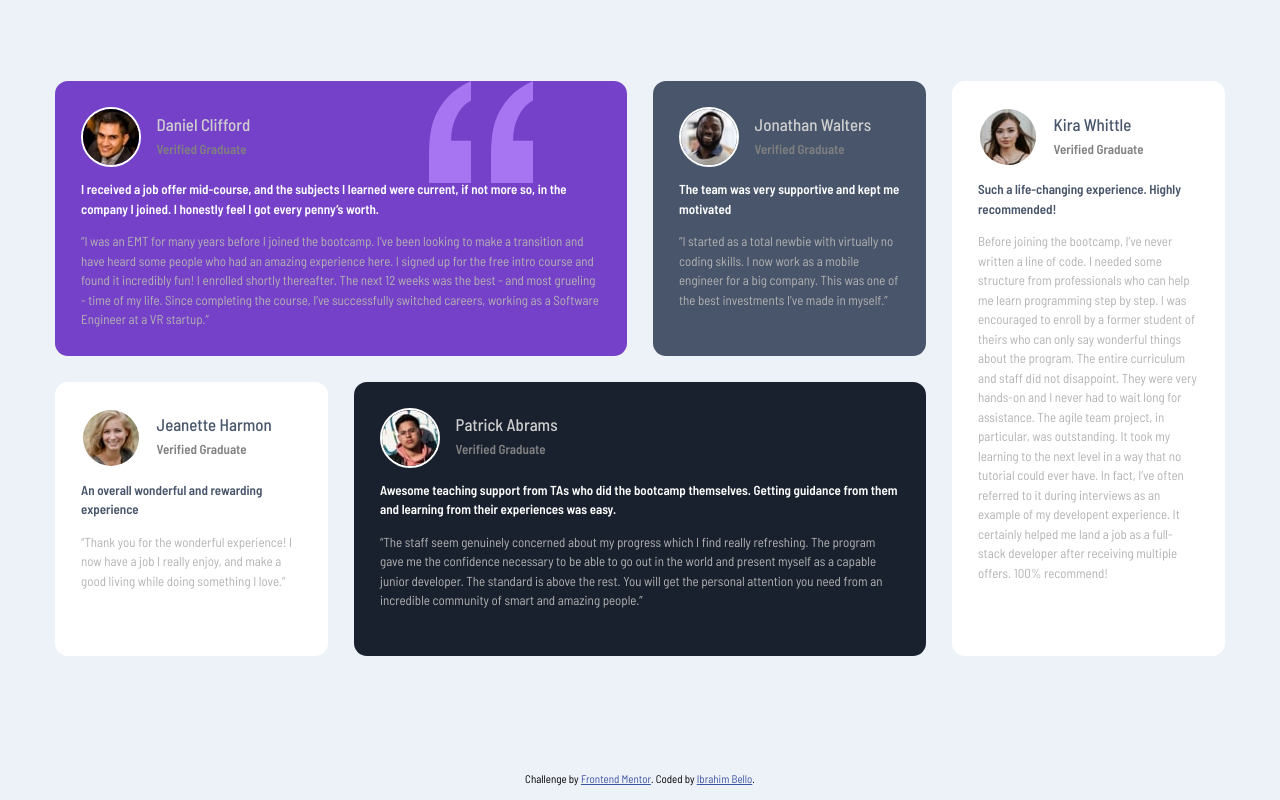
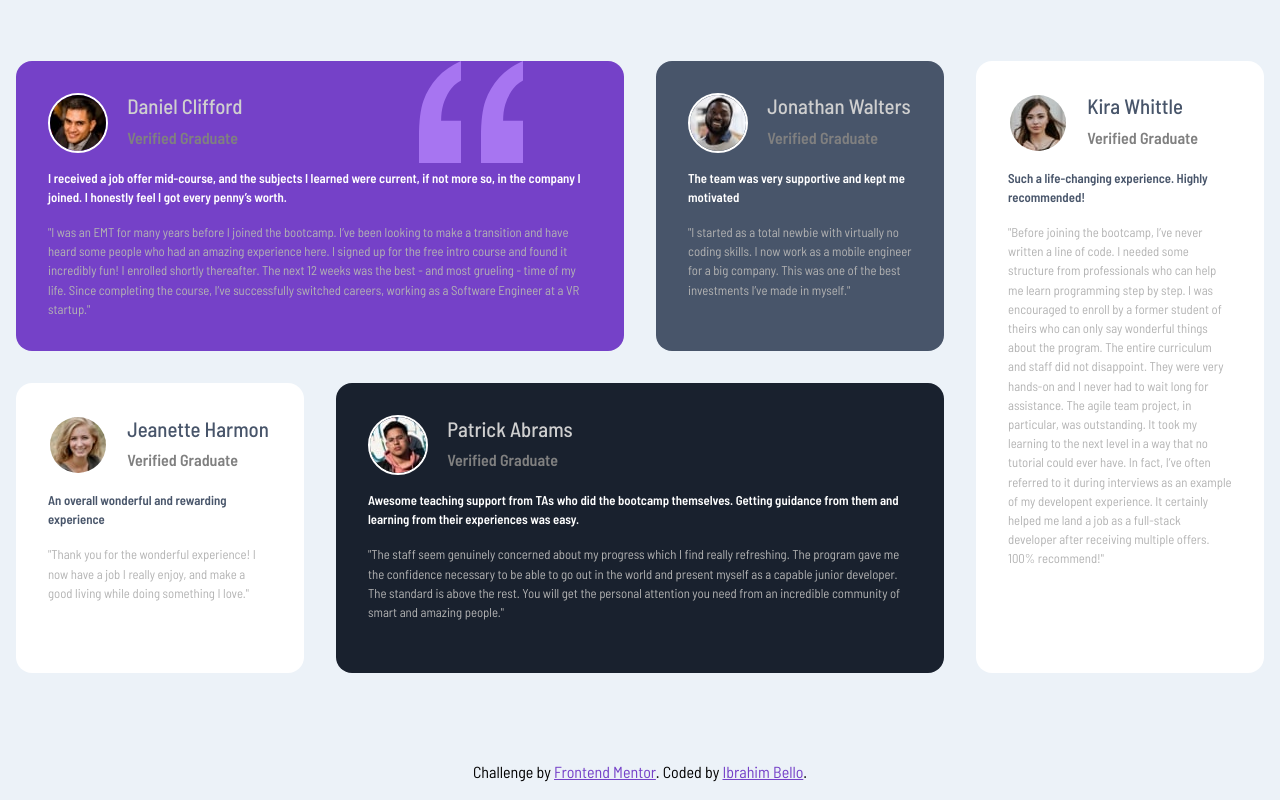
Before and after one commit to repro123/Testimonial-Grid-Section, a plain HTML site: page index.html in a window 1280 px wide. Drawn offline with Linux system fonts and the light colour scheme.

Commit message:
refactored

```diff
--- a/index.html
+++ b/index.html
@@ -17,34 +17,23 @@
     />
     <link rel="stylesheet" href="style.css" />
     <title>Frontend Mentor | Testimonials Grid Section</title>
-
-    <!-- Feel free to remove these styles or customise in your own stylesheet 👍 -->
-    <style>
-      .attribution {
-        font-size: 11px;
-        text-align: center;
-      }
-      .attribution a {
-        color: hsl(228, 45%, 44%);
-      }
-    </style>
   </head>
   <body>
     <main>
       <h1 class="sr-only">Testimonials Page</h1>
       <div class="c-card-container">
         <figure class="c-card-container__grid-item item-1">
-          <div>
+          <figcaption>
             <img
               src="./images/image-daniel.jpg"
               alt="Daniel Clifford"
               class="gird-item__profile-picture"
             />
-            <figcaption class="gird-item__profile-details">
+            <div class="gird-item__profile-details">
               <h2>Daniel Clifford</h2>
               <p>Verified Graduate</p>
+            </div>
           </figcaption>
-          </div>
           <blockquote class="grid-item__quote">
             <p class="quote-1">
               I received a job offer mid-course, and the subjects I learned were
@@ -52,82 +41,74 @@
               I got every penny’s worth.
             </p>
             <p class="quote-2">
-              <q
-                >I was an EMT for many years before I joined the bootcamp. I’ve
+              "I was an EMT for many years before I joined the bootcamp. I’ve
               been looking to make a transition and have heard some people who
               had an amazing experience here. I signed up for the free intro
-                course and found it incredibly fun! I enrolled shortly
-                thereafter. The next 12 weeks was the best - and most grueling -
-                time of my life. Since completing the course, I’ve successfully
-                switched careers, working as a Software Engineer at a VR
-                startup.</q
-              >
+              course and found it incredibly fun! I enrolled shortly thereafter.
+              The next 12 weeks was the best - and most grueling - time of my
+              life. Since completing the course, I’ve successfully switched
+              careers, working as a Software Engineer at a VR startup."
             </p>
           </blockquote>
         </figure>
 
         <figure class="c-card-container__grid-item item-2">
-          <div>
+          <figcaption>
             <img
               src="./images/image-jonathan.jpg"
               alt="Jonathan Walters"
               class="gird-item__profile-picture"
             />
-            <figcaption class="gird-item__profile-details">
+            <div class="gird-item__profile-details">
               <h2>Jonathan Walters</h2>
               <p>Verified Graduate</p>
+            </div>
           </figcaption>
-          </div>
           <blockquote class="grid-item__quote">
             <p class="quote-1">
               The team was very supportive and kept me motivated
             </p>
             <p class="quote-2">
-              <q
-                >I started as a total newbie with virtually no coding skills. I
+              "I started as a total newbie with virtually no coding skills. I
               now work as a mobile engineer for a big company. This was one of
-                the best investments I’ve made in myself.</q
-              >
+              the best investments I’ve made in myself."
             </p>
           </blockquote>
         </figure>
 
         <figure class="c-card-container__grid-item item-3">
-          <div>
+          <figcaption>
             <img
               src="./images/image-jeanette.jpg"
               alt="Jeanette Harmon"
               class="gird-item__profile-picture"
             />
-            <figcaption class="gird-item__profile-details">
+            <div class="gird-item__profile-details">
               <h2>Jeanette Harmon</h2>
               <p>Verified Graduate</p>
+            </div>
           </figcaption>
-          </div>
           <blockquote class="grid-item__quote">
             <p class="quote-1">An overall wonderful and rewarding experience</p>
             <p class="quote-2">
-              <q
-                >Thank you for the wonderful experience! I now have a job I
-                really enjoy, and make a good living while doing something I
-                love.</q
-              >
+              "Thank you for the wonderful experience! I now have a job I really
+              enjoy, and make a good living while doing something I love."
             </p>
           </blockquote>
         </figure>
 
         <figure class="c-card-container__grid-item item-4">
-          <div>
+          <figcaption>
             <img
               src="./images/image-patrick.jpg"
               alt="Patrick Abrams"
               class="gird-item__profile-picture"
             />
-            <figcaption class="gird-item__profile-details">
+            <div class="gird-item__profile-details">
               <h2>Patrick Abrams</h2>
               <p>Verified Graduate</p>
+            </div>
           </figcaption>
-          </div>
           <blockquote class="grid-item__quote">
             <p class="quote-1">
               Awesome teaching support from TAs who did the bootcamp themselves.
@@ -135,36 +116,34 @@
               easy.
             </p>
             <p class="quote-2">
-              <q
-                >The staff seem genuinely concerned about my progress which I
-                find really refreshing. The program gave me the confidence
-                necessary to be able to go out in the world and present myself
-                as a capable junior developer. The standard is above the rest.
-                You will get the personal attention you need from an incredible
-                community of smart and amazing people.</q
-              >
+              "The staff seem genuinely concerned about my progress which I find
+              really refreshing. The program gave me the confidence necessary to
+              be able to go out in the world and present myself as a capable
+              junior developer. The standard is above the rest. You will get the
+              personal attention you need from an incredible community of smart
+              and amazing people."
             </p>
           </blockquote>
         </figure>
 
         <figure class="c-card-container__grid-item item-5">
-          <div>
+          <figcaption>
             <img
               src="./images/image-kira.jpg"
               alt="Kira Whittle"
               class="gird-item__profile-picture"
             />
-            <figcaption class="gird-item__profile-details">
+            <div class="gird-item__profile-details">
               <h2>Kira Whittle</h2>
               <p>Verified Graduate</p>
+            </div>
           </figcaption>
-          </div>
           <blockquote class="grid-item__quote">
             <p class="quote-1">
               Such a life-changing experience. Highly recommended!
             </p>
             <p class="quote-2">
-              Before joining the bootcamp, I’ve never written a line of code. I
+              "Before joining the bootcamp, I’ve never written a line of code. I
               needed some structure from professionals who can help me learn
               programming step by step. I was encouraged to enroll by a former
               student of theirs who can only say wonderful things about the
@@ -175,7 +154,7 @@
               have. In fact, I’ve often referred to it during interviews as an
               example of my developent experience. It certainly helped me land a
               job as a full-stack developer after receiving multiple offers.
-              100% recommend!
+              100% recommend!"
             </p>
           </blockquote>
         </figure>
--- a/style.css
+++ b/style.css
@@ -100,9 +100,6 @@ textarea:not([rows]) {
   white-space: nowrap;
   border: 0;
 }
-html {
-  font-size: 13px;
-}
 :root {
   --Moderate-violet: hsl(263, 55%, 52%);
   --Very-dark-grayish-blue: hsl(217, 19%, 35%);
@@ -124,7 +121,7 @@ body {
 }
 main {
   width: 100%;
-  max-width: 26rem;
+  max-width: 23.4375rem;
 }
 .c-card-container {
   width: 100%;
@@ -136,7 +133,7 @@ main {
   padding: 2rem;
   border-radius: 1rem;
 }
-.c-card-container__grid-item div {
+.c-card-container__grid-item figcaption {
   display: flex;
   align-items: center;
   justify-content: flex-start;
@@ -167,11 +164,11 @@ main {
 .quote-1 {
   color: var(--white);
   font-weight: 600;
-  font-size: 1rem;
+  font-size: 0.8rem;
 }
 .quote-2 {
   margin-top: 1rem;
-  font-size: 1rem;
+  font-size: 0.8rem;
   color: var(--Light-gray-quote);
 }
 .item-1 {
@@ -215,7 +212,7 @@ main {
     grid-column: 1/3;
   }
 }
-@media (min-width: 1000px) {
+@media (min-width: 62.5rem) {
   main {
     max-width: 90rem;
   }
```
Lines whose indentation alone changed are shown as unchanged.
